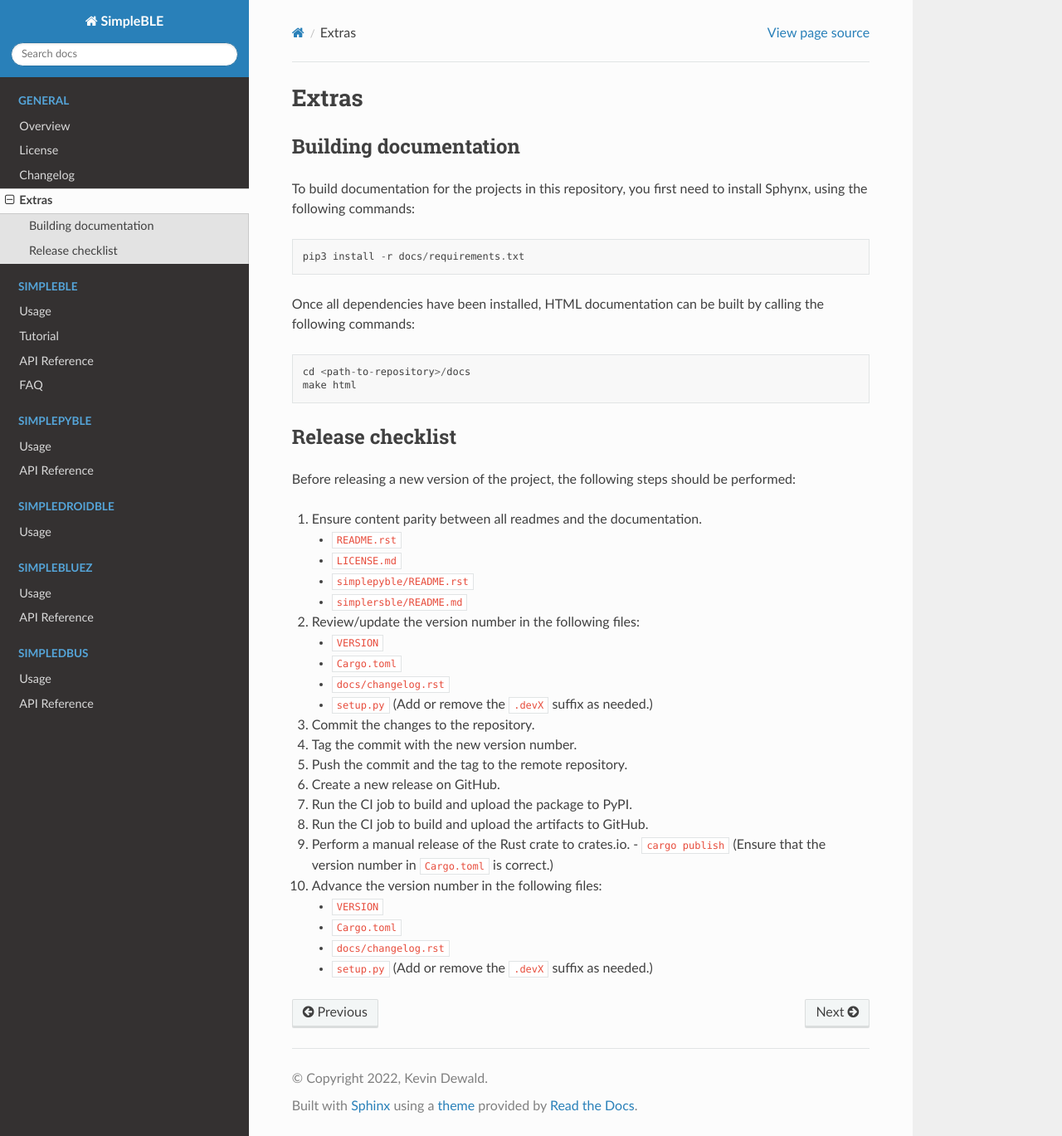
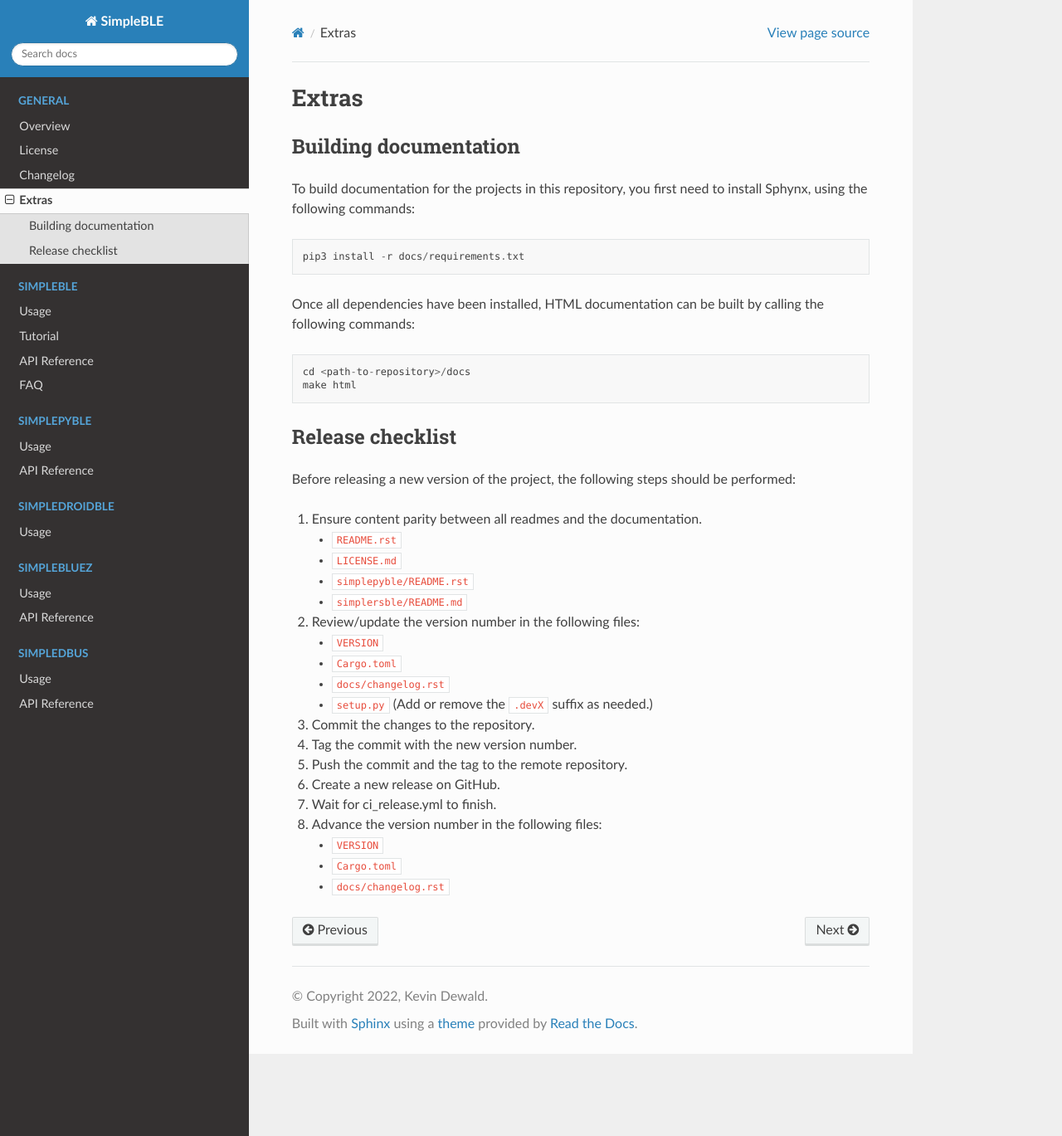
Before and after one commit to OpenBluetoothToolbox/SimpleBLE, a Sphinx documentation site: the page built from docs/extras.rst, in a window 1280 px wide and 1369 px high. Shown: the whole window at 83% size. Built offline with Sphinx 7.4.7 and the Read the Docs theme 3.1.0, drawn with Linux system fonts in a browser that asks for light colours; the version number is read from the project's files by our own code.

Commit message:
Update release checklist

```diff
--- a/docs/extras.rst
+++ b/docs/extras.rst
@@ -44,16 +44,10 @@ performed:
 
 #. Create a new release on GitHub.
 
-#. Run the CI job to build and upload the package to PyPI.
-
-#. Run the CI job to build and upload the artifacts to GitHub.
-
-#. Perform a manual release of the Rust crate to crates.io.
-   - ``cargo publish`` (Ensure that the version number in ``Cargo.toml`` is correct.)
+#. Wait for ci_release.yml to finish.
 
 #. Advance the version number in the following files:
 
    - ``VERSION``
    - ``Cargo.toml``
    - ``docs/changelog.rst``
-   - ``setup.py`` (Add or remove the ``.devX`` suffix as needed.)
```
